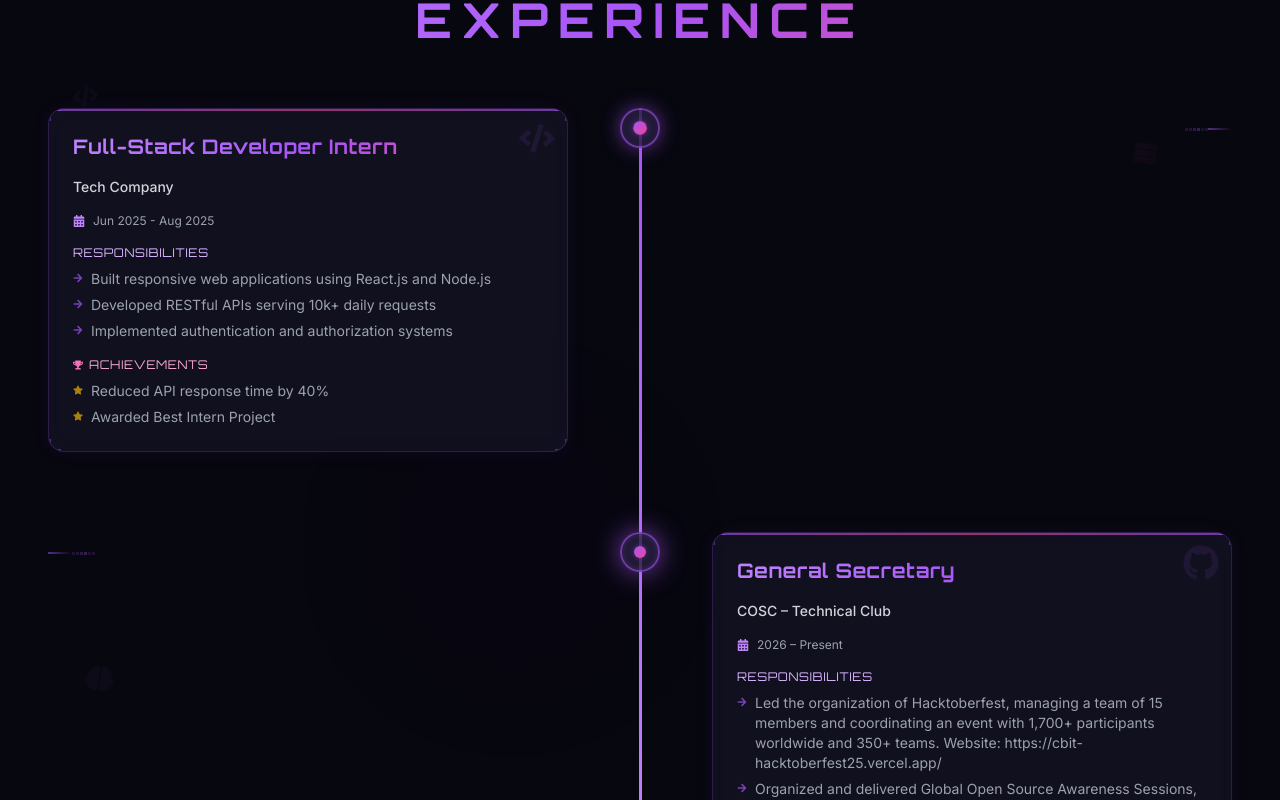
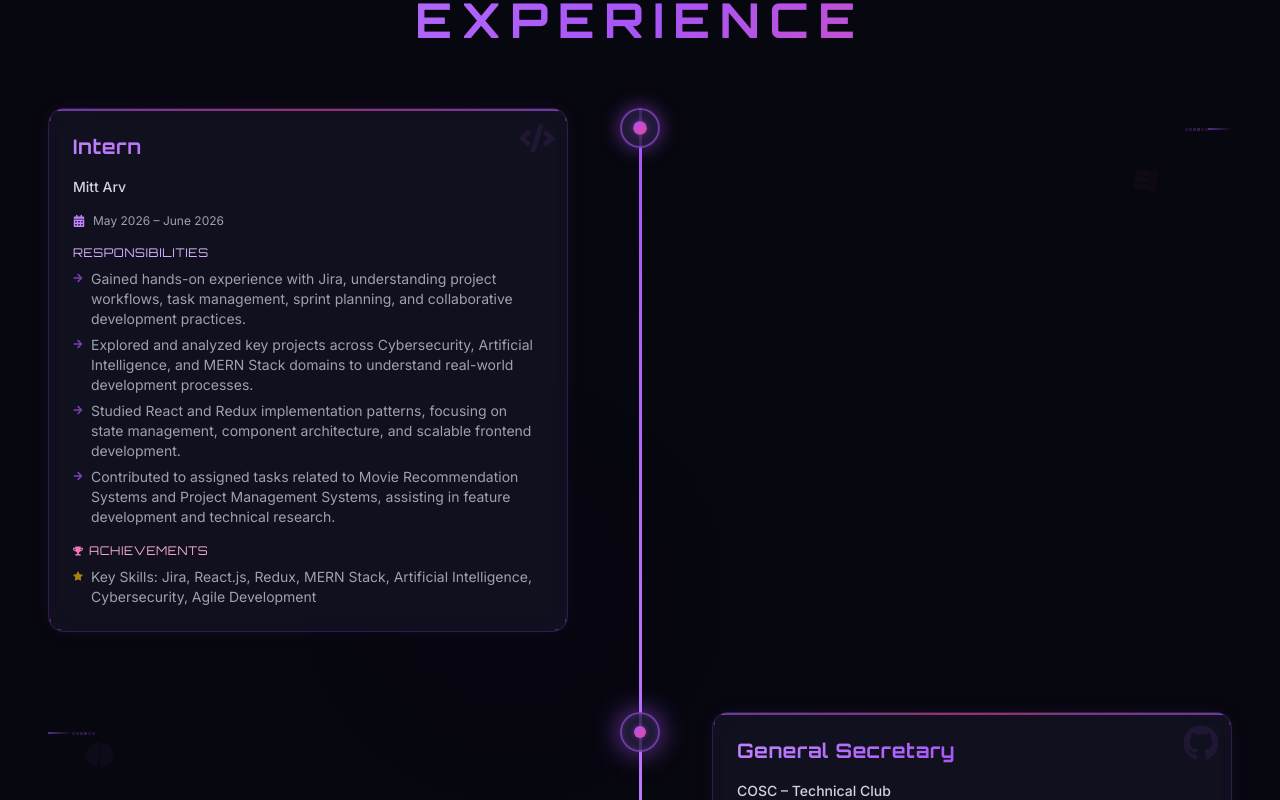
Before and after one commit to Seelam-Mohith/Mohith-Portfolio, a React (Vite) app: page / in a window 1280 px wide. Shown: the part 5020-5820 px from the top of the page. Built offline with nearby package versions, Linux system fonts and the light colour scheme.

Commit message:
worked on experience section

```diff
--- a/src/data/portfolioData.js
+++ b/src/data/portfolioData.js
@@ -161,23 +161,23 @@ export const projects = [
 
 export const experiences = [
   {
-    role: 'Full-Stack Developer Intern',
-    organization: 'Tech Company',
-    duration: 'Jun 2025 - Aug 2025',
+    role: 'Intern',
+    organization: 'Mitt Arv',
+    duration: 'May 2026 – June 2026',
     responsibilities: [
-      'Built responsive web applications using React.js and Node.js',
-      'Developed RESTful APIs serving 10k+ daily requests',
-      'Implemented authentication and authorization systems',
+      'Gained hands-on experience with Jira, understanding project workflows, task management, sprint planning, and collaborative development practices.',
+      'Explored and analyzed key projects across Cybersecurity, Artificial Intelligence, and MERN Stack domains to understand real-world development processes.',
+      'Studied React and Redux implementation patterns, focusing on state management, component architecture, and scalable frontend development.',
+      'Contributed to assigned tasks related to Movie Recommendation Systems and Project Management Systems, assisting in feature development and technical research.',
     ],
     achievements: [
-      'Reduced API response time by 40%',
-      'Awarded Best Intern Project',
+      'Key Skills: Jira, React.js, Redux, MERN Stack, Artificial Intelligence, Cybersecurity, Agile Development',
     ],
   },
   {
     role: 'General Secretary',
     organization: 'COSC – Technical Club',
-    duration: '2026 – Present',
+    duration: 'Dec 2025 – Present',
     responsibilities: [
       'Led the organization of Hacktoberfest, managing a team of 15 members and coordinating an event with 1,700+ participants worldwide and 350+ teams. Website: https://cbit-hacktoberfest25.vercel.app/',
       'Organized and delivered Global Open Source Awareness Sessions, encouraging students and developers to contribute to open-source projects and communities.',
@@ -191,7 +191,7 @@ export const experiences = [
   {
     role: 'Junior Developer',
     organization: 'COSC – Technical Club',
-    duration: '2025 – 2026',
+    duration: 'Jan 2025 – Dec 2025',
     responsibilities: [
       'Contributed to the development and maintenance of the HackWeek Website, which supported 900+ participants. Website: https://cosc-hackweek.vercel.app/',
       'Assisted in organizing and conducting Git & GitHub workshops, helping students learn version control and collaborative development practices.',
```
